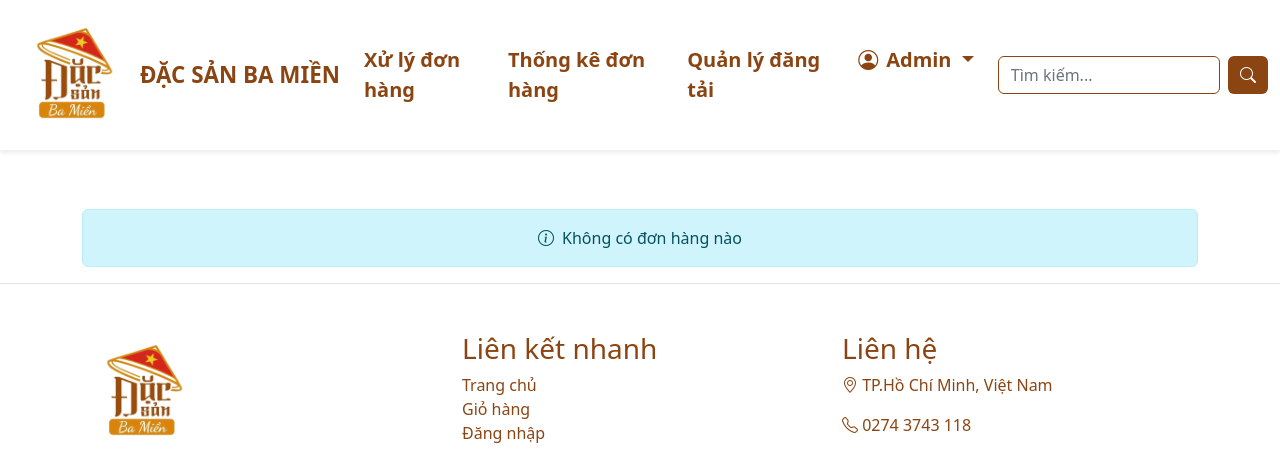
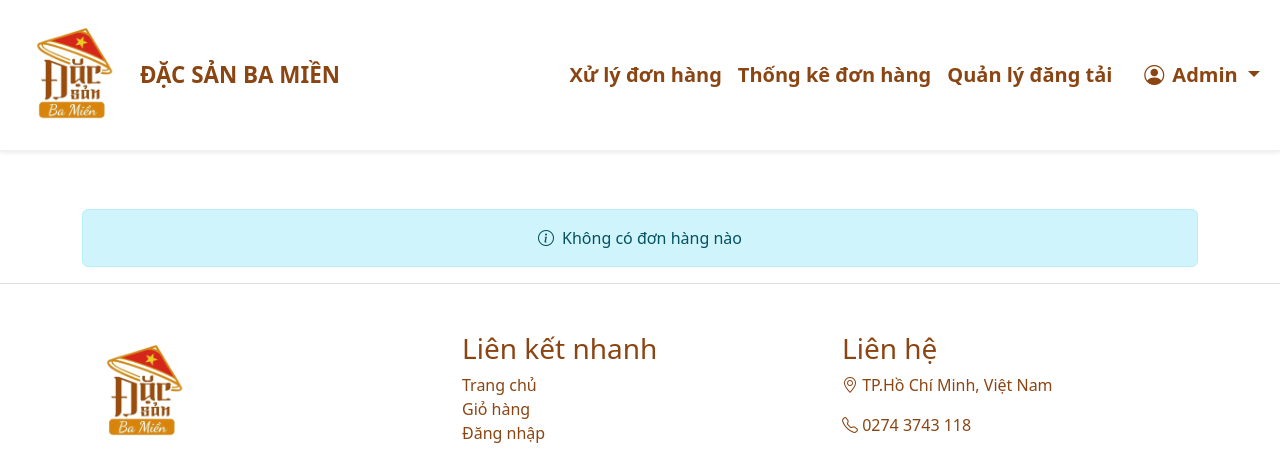
Before and after one commit to thesea58/WEB_PHP, a PHP site: page /app/views/client/Xu-ly-don-hang.php in a window 1280 px wide. Shown: the top 451 px of the page. Run offline with PHP 8.4, Linux system fonts and the light colour scheme.

Commit message:
fix: Update navigation links to point to the correct admin controller; remove unused search forms

```diff
--- a/app/controllers/AdminController.php
+++ b/app/controllers/AdminController.php
@@ -39,7 +39,7 @@ class AdminController extends BaseController {
      */
     public function dangxuat() {
         unset($_SESSION['user']);
-        header('Location: index.php?controller=TrangChu&action=index');
+        header('Location: index.php?controller=TaiKhoan&action=dangnhap');
         exit();
     }
 }
--- a/app/views/client/Tai-khoan.php
+++ b/app/views/client/Tai-khoan.php
@@ -1,4 +1,3 @@
-<?php session_start(); ?>
 <!DOCTYPE html>
 <html lang="vi">
 <head>
@@ -129,7 +128,7 @@
                 </ul>
               </li>
             <?php else: ?>
-              <!-- Chưa đăng nhập -->
+               <!-- Chưa đăng nhập -->
               <li class="nav-item"><a class="nav-link" href="index.php?controller=DangKy&action=index">Đăng ký</a></li>
               <li class="nav-item"><a class="nav-link" href="index.php?controller=DangNhap&action=index">Đăng nhập</a></li>
             <?php endif; ?>
--- a/app/views/client/Thong-ke-don-hang.php
+++ b/app/views/client/Thong-ke-don-hang.php
@@ -62,7 +62,7 @@
     <nav id="nav" class="navbar navbar-expand-lg bg-white navbar-light sticky-top shadow-sm">
       <div class="container-fluid">
 
-        <a class="navbar-brand d-flex align-items-center" href="index.php?controller=TrangChu&action=index">
+        <a class="navbar-brand d-flex align-items-center" href="index.php?controller=Admin&action=index">
           <img src="app/views/client/img/Anh/Banner/logo.jpg" alt="Logo" class="nav-logo" style="height: 120px;">
           <span class="brand-text ms-2" style="color: #8B4513; font-weight: 800; font-size: 1.4rem; text-transform: uppercase;">ĐẶC SẢN BA MIỀN</span>
         </a>
--- a/app/views/client/Xu-ly-don-hang.php
+++ b/app/views/client/Xu-ly-don-hang.php
@@ -71,7 +71,7 @@
     <nav id="nav" class="navbar navbar-expand-lg bg-white navbar-light sticky-top shadow-sm">
       <div class="container-fluid">
 
-        <a class="navbar-brand d-flex align-items-center" href="index.php?controller=TrangChu&action=index">
+        <a class="navbar-brand d-flex align-items-center" href="index.php?controller=Admin&action=index">
           <img src="app/views/client/img/Anh/Banner/logo.jpg" alt="Logo" class="nav-logo" style="height: 120px;">
           <span class="brand-text ms-2" style="color: #8B4513; font-weight: 800; font-size: 1.4rem; text-transform: uppercase;">ĐẶC SẢN BA MIỀN</span>
         </a>
@@ -104,13 +104,6 @@
             </li>
           </ul>
         </div>
-
-        <form class="d-flex ms-3" role="search">
-          <input class="form-control me-2 border-brown" type="search" placeholder="Tìm kiếm..." required>
-          <button class="btn btn-search-custom" type="submit" style="background-color: #8B4513; color: white; border: none;">
-            <i class="bi bi-search"></i>
-          </button>
-        </form>
 
       </div>
     </nav>
@@ -202,7 +195,7 @@
           <div class="col-md-4 mb-3">
             <h3 style="color: #8B4513;">Liên kết nhanh</h3>
             <ul class="list-unstyled">
-              <li><a href="index.php?controller=TrangChu&action=index" class="text-decoration-none text-brown">Trang chủ</a></li>
+              <li><a href="index.php?controller=Admin&action=index" class="text-decoration-none text-brown">Trang chủ</a></li>
               <li><a href="index.php?controller=GioHang&action=index" class="text-decoration-none text-brown">Giỏ hàng</a></li>
               <li><a href="index.php?controller=DangNhap&action=index" class="text-decoration-none text-brown">Đăng nhập</a></li>
             </ul>
--- a/app/views/client/post.php
+++ b/app/views/client/post.php
@@ -51,7 +51,7 @@
     <nav id="nav" class="navbar navbar-expand-lg bg-white navbar-light sticky-top shadow-sm">
       <div class="container-fluid">
 
-        <a class="navbar-brand d-flex align-items-center" href="index.php?controller=TrangChu&action=index">
+        <a class="navbar-brand d-flex align-items-center" href="index.php?controller=admin&action=index">
           <img src="app/views/client/img/Anh/Banner/logo.jpg" alt="Logo" class="nav-logo" style="height: 120px;">
           <span class="brand-text ms-2" style="color: #8B4513; font-weight: 800; font-size: 1.4rem; text-transform: uppercase;">ĐẶC SẢN BA MIỀN</span>
         </a>
@@ -290,7 +290,7 @@
           <div class="col-md-4 mb-3">
             <h3 style="color: #8B4513;">Liên kết nhanh</h3>
             <ul class="list-unstyled">
-              <li><a href="index.php?controller=TrangChu&action=index" class="text-decoration-none text-brown">Trang chủ</a></li>
+              <li><a href="index.php?controller=Admin&action=index" class="text-decoration-none text-brown">Trang chủ</a></li>
               <li><a href="index.php?controller=GioHang&action=index" class="text-decoration-none text-brown">Giỏ hàng</a></li>
               <li><a href="index.php?controller=Admin&action=index" class="text-decoration-none text-brown">Admin Panel</a></li>
             </ul>
```
Also changed, not shown: app/views/client/Admin.php (+1 -9 lines).
